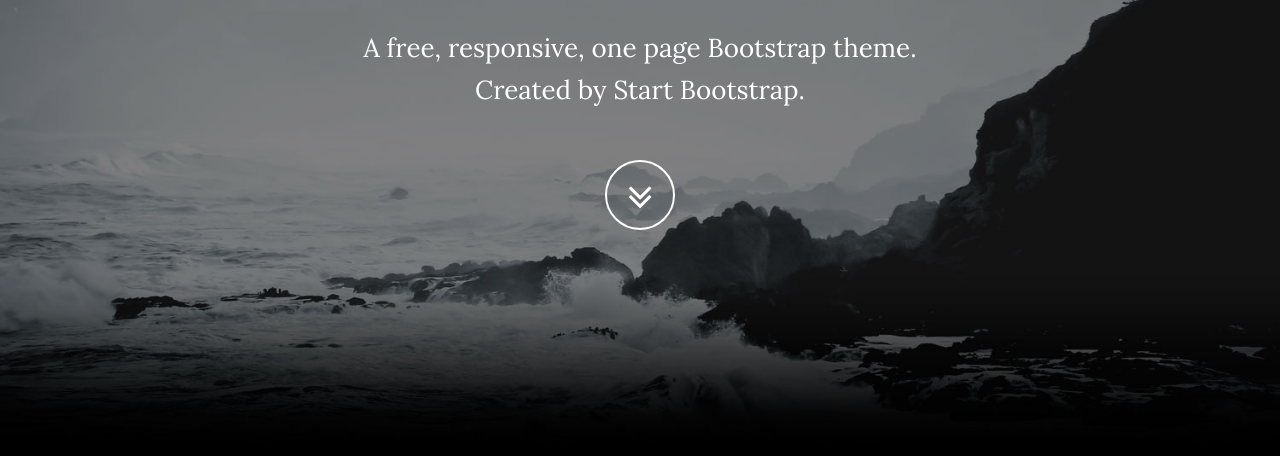
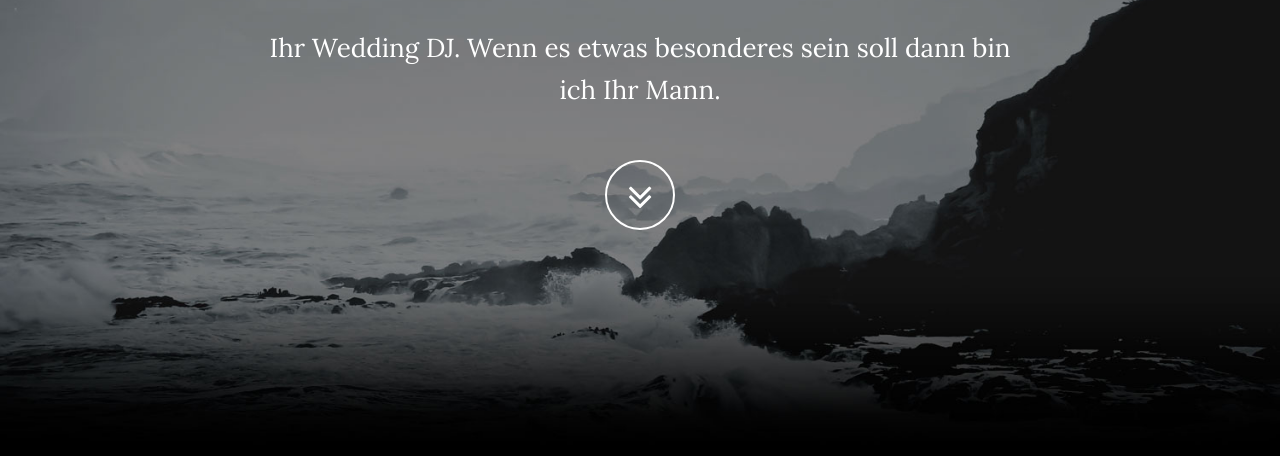
Before and after one commit to dkhh10/example, a website: page index.html in a window 1280 px wide. Shown: the part 344-800 px from the top of the page. Drawn offline with nearby package versions, Linux system fonts and the light colour scheme; some packages are replaced by stand-ins of ours.

Commit message:
title change

```diff
--- a/index.html
+++ b/index.html
@@ -75,8 +75,8 @@
                 <div class="row">
                     <div class="col-md-8 col-md-offset-2">
                         <h1 class="brand-heading">Winter</h1>
-                        <p class="intro-text">A free, responsive, one page Bootstrap theme.
-                            <br>Created by Start Bootstrap.</p>
+                        <p class="intro-text">Ihr Wedding DJ. Wenn es etwas besonderes sein soll
+                          dann bin ich Ihr Mann.</p>
                         <a href="#about" class="btn btn-circle page-scroll">
                             <i class="fa fa-angle-double-down animated"></i>
                         </a>
```
